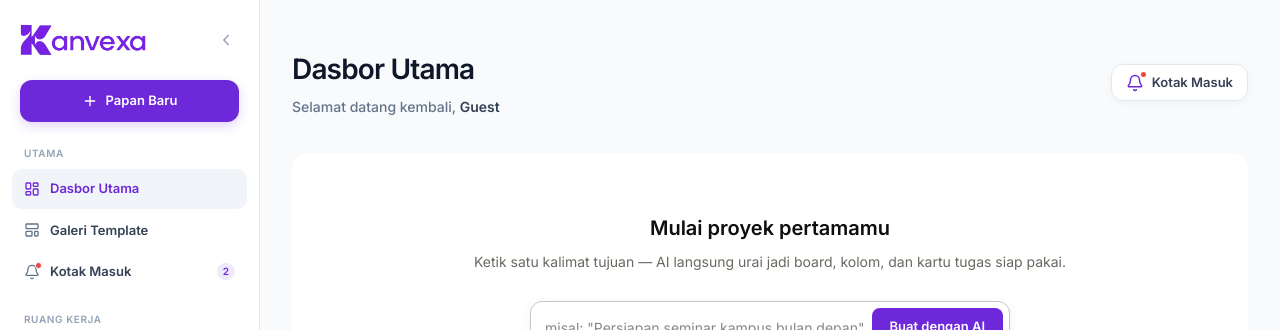
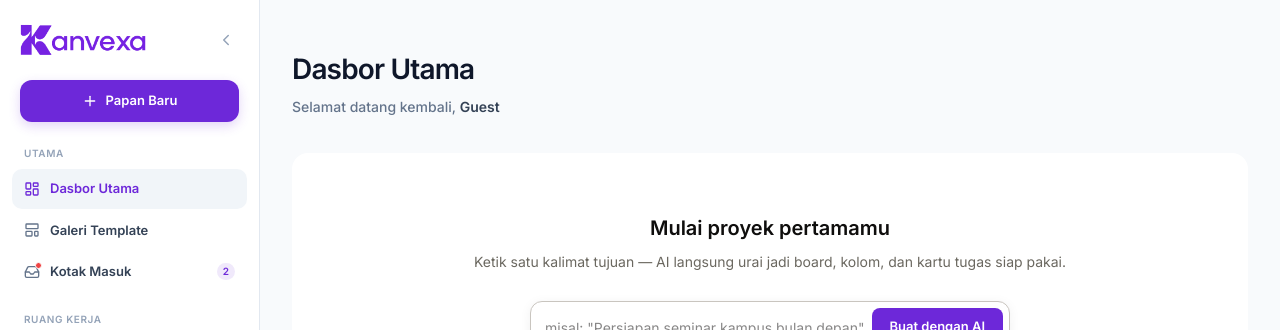
Before and after one commit to Hocaabinn/Kanvexa-Smart-Kanban, a Next.js app: page /dashboard in a window 1280 px wide. Shown: the top 330 px of the page. Built offline with nearby package versions, Linux system fonts and the light colour scheme; no server answers; the database is empty.

Commit message:
style: remove duplicate inbox button from dashboard header and change sidebar inbox icon to mail/inbox instead of bell

```diff
--- a/src/app/dashboard/DashboardClient.tsx
+++ b/src/app/dashboard/DashboardClient.tsx
@@ -19,8 +19,7 @@ import {
   Lightbulb,
   Target,
   LayoutTemplate,
-  Menu,
-  Bell
+  Menu
 } from "lucide-react";
 import { InboxNotificationModal } from "@/components/ui/InboxNotificationModal";
 
@@ -299,46 +298,6 @@ export default function DashboardClient({ userEmail, initialBoards, initialInvit
                 }
               </p>
             </div>
-
-            {/* Inbox Bell Button */}
-            <button
-              onClick={() => setShowInbox(true)}
-              style={{
-                display: "flex",
-                alignItems: "center",
-                gap: 8,
-                padding: "8px 14px",
-                borderRadius: 12,
-                background: "#ffffff",
-                border: "1px solid #e2e8f0",
-                color: "#334155",
-                fontSize: 13,
-                fontWeight: 700,
-                cursor: "pointer",
-                boxShadow: "0 2px 8px rgba(0,0,0,0.04)",
-                transition: "all 0.15s ease",
-                position: "relative",
-                flexShrink: 0,
-              }}
-              title="Kotak Masuk & Notifikasi"
-            >
-              <div style={{ position: "relative", display: "flex", alignItems: "center" }}>
-                <Bell width={18} height={18} style={{ color: "#6d28d9" }} />
-                <span
-                  style={{
-                    position: "absolute",
-                    top: -4,
-                    right: -4,
-                    width: 9,
-                    height: 9,
-                    borderRadius: "50%",
-                    background: "#ef4444",
-                    border: "2px solid #ffffff",
-                  }}
-                />
-              </div>
-              <span className="hidden sm:inline">Kotak Masuk</span>
-            </button>
           </div>
 
           {/* Inbox Modal */}
--- a/src/app/dashboard/sidebar.tsx
+++ b/src/app/dashboard/sidebar.tsx
@@ -21,7 +21,7 @@ import {
   Clock,
   Menu,
   X,
-  Bell
+  Inbox
 } from "lucide-react";
 import { KanvexaIcon, KanvexaLogo } from "@/components/ui/KanvexaLogo";
 import { InboxNotificationModal } from "@/components/ui/InboxNotificationModal";
@@ -541,7 +541,7 @@ export default function Sidebar({
               title="Kotak Masuk & Notifikasi"
             >
               <div style={{ position: "relative", display: "flex", alignItems: "center" }}>
-                <Bell style={{ width: "16px", height: "16px", color: "#64748b", flexShrink: 0 }} />
+                <Inbox style={{ width: "16px", height: "16px", color: "#64748b", flexShrink: 0 }} />
                 <span
                   style={{
                     position: "absolute",
```
